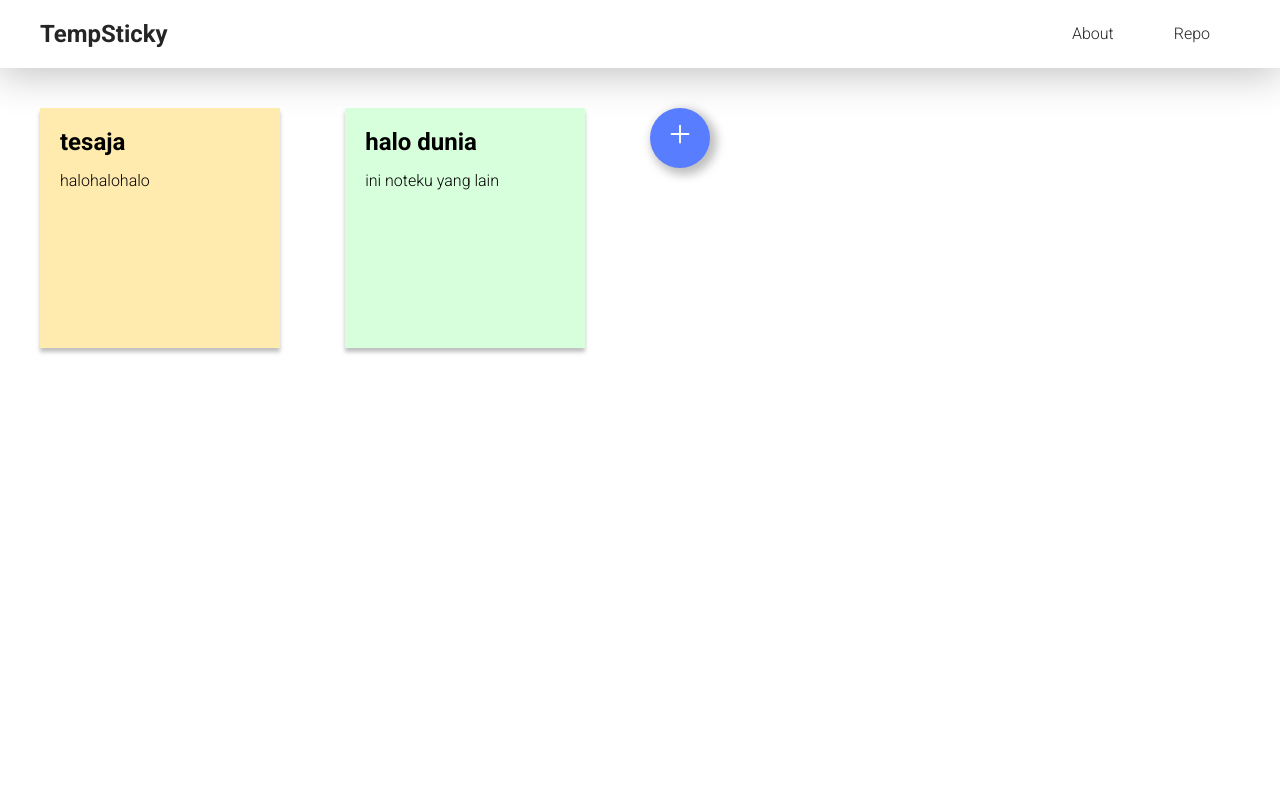
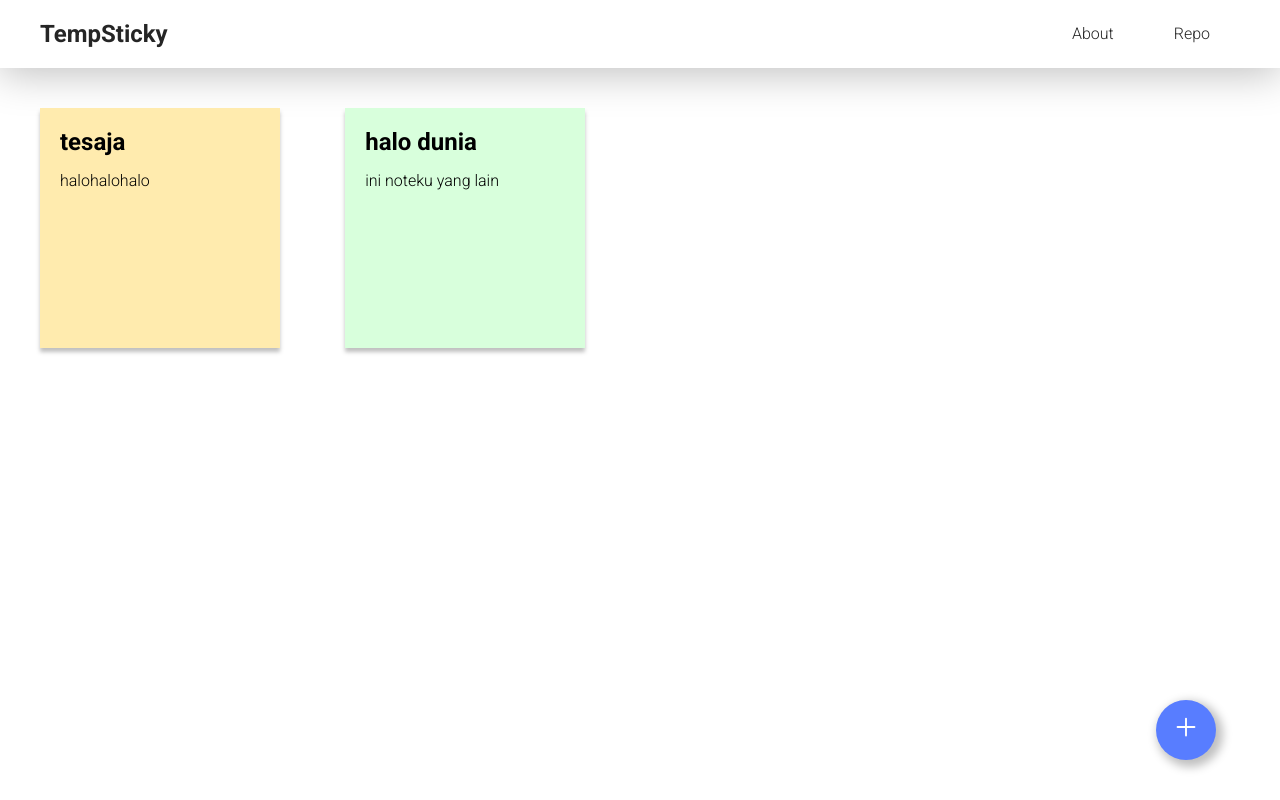
Before and after one commit to NafisHandoko/TempSticky, a React (Vite) app: page / in a window 1280 px wide. Built offline with nearby package versions, Linux system fonts and the light colour scheme.

Commit message:
add position:fixed; to the AddButton

```diff
--- a/src/AddButton/index.css
+++ b/src/AddButton/index.css
@@ -7,4 +7,7 @@
   aspect-ratio: 1;
   border: none;
   box-shadow: 4px 4px 10px 3px rgba(0,0,0,.25);
+  position: fixed;
+  bottom: 5%;
+  right: 5%;
 }
--- a/src/App.css
+++ b/src/App.css
@@ -10,4 +10,6 @@ main {
   display: grid;
   grid-template-columns: repeat(auto-fill, minmax(240px, 1fr));
   grid-gap: 1.3rem;
+  position: relative;
+  min-height: 70vh;
 }
```
